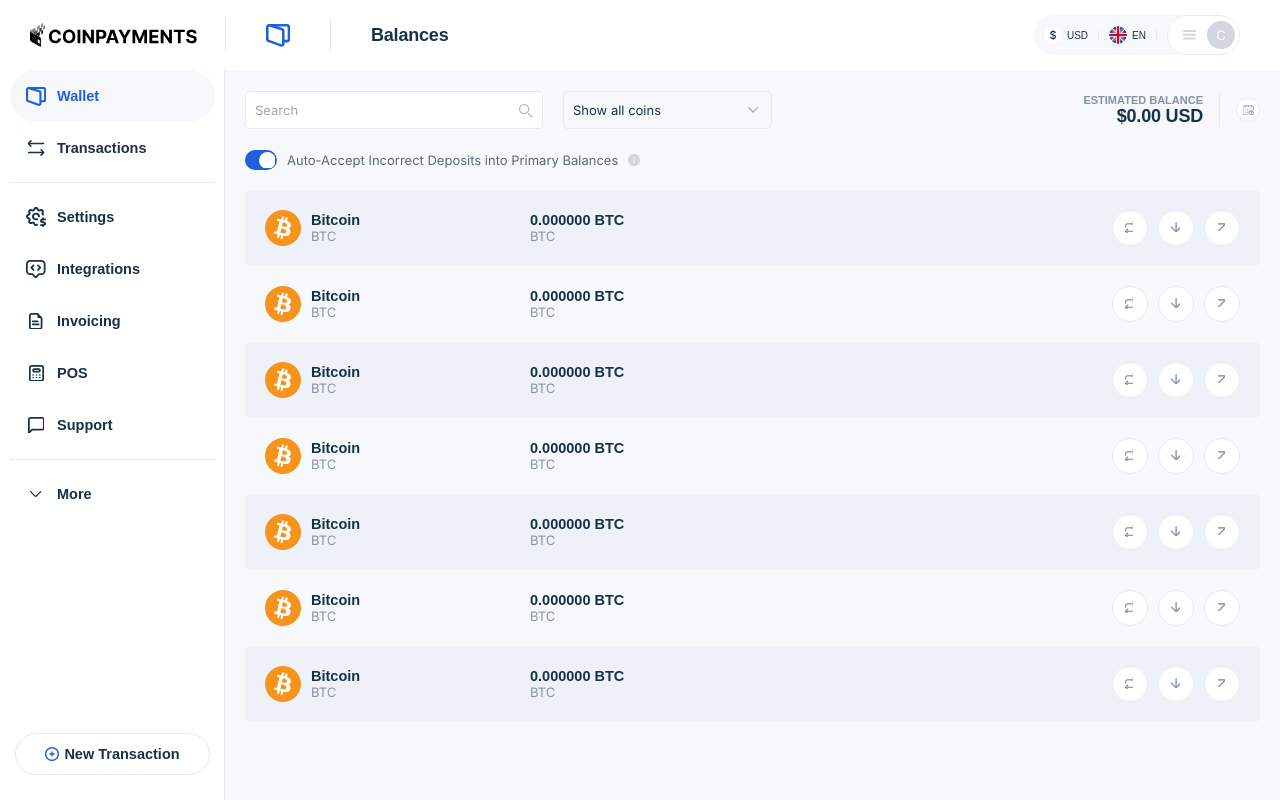
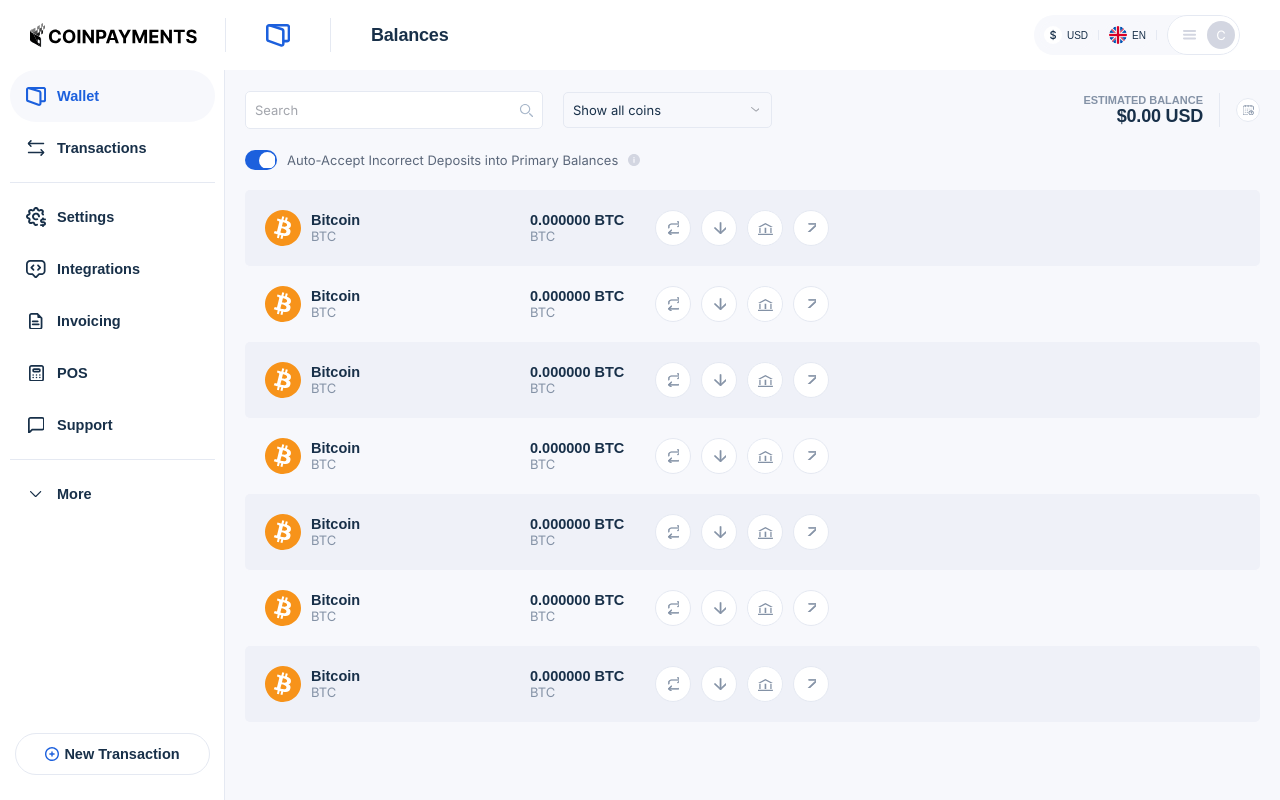
Before and after one commit to Bong27/Dashboard-CP, a React (Vite) app: page / in a window 1280 px wide. Built offline with nearby package versions, Linux system fonts and the light colour scheme.

Commit message:
feat: wallet rows — 4 action buttons (Convert/Receive/Bank Payout/Send) with hover tooltips from Figma node 685:8318

```diff
--- a/src/app/pages/WalletPage.tsx
+++ b/src/app/pages/WalletPage.tsx
@@ -1,132 +1,173 @@
 import { useState } from 'react';
 import svgPaths from '../../imports/Wallet-2/svg-tfchl2zu4w';
-import { WalletRowExpanded } from '../components/WalletRowExpanded';
+import imgBtcLogo from '../../imports/Wallet-2/7e6eebe580b2dba6f0a0b9b74d6ab1a4021a315d.png';
 
-// ─── Coin data ────────────────────────────────────────────────────────────────
+// ─── Types ────────────────────────────────────────────────────────────────────
+type CoinRow = { name: string; symbol: string; logo: React.ReactNode };
 
-interface CoinRow {
-  name: string;
-  symbol: string;
-  logo: React.ReactNode;
+// ─── Data ─────────────────────────────────────────────────────────────────────
+const BTC_LOGO = (
+  <div className="overflow-clip relative shrink-0 size-[36px]">
+    <div className="absolute inset-[0.09%_0%_0.09%]">
+      <svg className="absolute block inset-0 size-full" fill="none" preserveAspectRatio="none" viewBox="0 0 36 36.0072">
+        <path d={svgPaths.p3bb04e00} fill="#F7931A" />
+        <path d={svgPaths.p3f7e8e00} fill="white" />
+      </svg>
+    </div>
+  </div>
+);
+
+const COIN_ROWS: CoinRow[] = Array(7).fill(null).map(() => ({
+  name: 'Bitcoin', symbol: 'BTC', logo: BTC_LOGO,
+}));
+
+// ─── Action icon SVGs ─────────────────────────────────────────────────────────
+function ConvertSVG({ color }: { color: string }) {
+  return (
+    <div className="absolute inset-[9.27%_17.99%]">
+      <svg className="absolute block inset-0 size-full" fill="none" preserveAspectRatio="none" viewBox="0 0 8.96288 11.4047">
+        <path clipRule="evenodd" d={svgPaths.p28e65480} fill={color} fillRule="evenodd" />
+        <path clipRule="evenodd" d={svgPaths.p23d2c80}  fill={color} fillRule="evenodd" />
+        <path clipRule="evenodd" d={svgPaths.p8311e00}  fill={color} fillRule="evenodd" />
+        <path clipRule="evenodd" d={svgPaths.p3f77e80}  fill={color} fillRule="evenodd" />
+        <path clipRule="evenodd" d={svgPaths.p22c70000} fill={color} fillRule="evenodd" />
+        <path clipRule="evenodd" d={svgPaths.p3e540080} fill={color} fillRule="evenodd" />
+        <path clipRule="evenodd" d={svgPaths.pc43c680}  fill={color} fillRule="evenodd" />
+        <path clipRule="evenodd" d={svgPaths.p19eb8700} fill={color} fillRule="evenodd" />
+      </svg>
+    </div>
+  );
 }
 
-function BitcoinLogo() {
+function ReceiveSVG({ color }: { color: string }) {
   return (
-    <div className="relative shrink-0 size-[36px]">
-      <div className="absolute inset-[0_0.01%_0_0] overflow-clip">
-        <svg className="absolute block inset-0 size-full" fill="none" preserveAspectRatio="none" viewBox="0 0 35.9959 36">
-          <g>
-            <path d={svgPaths.p3bb04e00} fill="var(--fill-0, #F7931A)" />
-            <path d={svgPaths.p3f7e8e00} fill="var(--fill-0, white)" />
-          </g>
+    <div className="absolute inset-[11.82%_13.6%_11.83%_13.6%]">
+      <svg className="absolute block inset-0 size-full" fill="none" preserveAspectRatio="none" viewBox="0 0 10.1918 10.6899">
+        <path clipRule="evenodd" d={svgPaths.p2cad1000} fill={color} fillRule="evenodd" />
+        <path clipRule="evenodd" d={svgPaths.pcd29c00}  fill={color} fillRule="evenodd" />
+        <path clipRule="evenodd" d={svgPaths.p3eb1dc00} fill={color} fillRule="evenodd" />
+        <path clipRule="evenodd" d={svgPaths.p36f81900} fill={color} fillRule="evenodd" />
+        <path clipRule="evenodd" d={svgPaths.p39b6700}  fill={color} fillRule="evenodd" />
+      </svg>
+    </div>
+  );
+}
+
+function BankPayoutSVG({ color }: { color: string }) {
+  return (
+    <div className="absolute inset-[16.67%_4.17%_4.17%_8.33%]">
+      <svg className="absolute block inset-0 size-full" fill="none" preserveAspectRatio="none" viewBox="0 0 23 19">
+        <path fillRule="evenodd" clipRule="evenodd" d="M11.5 0L23 6H0L11.5 0ZM11.5 2.18L19.09 6H3.91L11.5 2.18Z" fill={color}/>
+        <path d="M2 7H4V15H2V7Z" fill={color}/>
+        <path d="M10.25 7H12.75V15H10.25V7Z" fill={color}/>
+        <path d="M19 7H21V15H19V7Z" fill={color}/>
+        <path d="M0 16H23V19H0V16Z" fill={color}/>
+      </svg>
+    </div>
+  );
+}
+
+function SendSVG({ color }: { color: string }) {
+  return (
+    <div className="absolute inset-[18.75%_24.1%_22.48%_20.59%]">
+      <svg className="absolute block inset-0 size-full" fill="none" preserveAspectRatio="none" viewBox="0 0 7.74361 8.22758">
+        <path clipRule="evenodd" d={svgPaths.p9eec080}  fill={color} fillRule="evenodd" />
+        <path clipRule="evenodd" d={svgPaths.p1255df80} fill={color} fillRule="evenodd" />
+        <path clipRule="evenodd" d={svgPaths.p2c049700} fill={color} fillRule="evenodd" />
+        <path clipRule="evenodd" d={svgPaths.p1bc13700} fill={color} fillRule="evenodd" />
+      </svg>
+    </div>
+  );
+}
+
+// ─── Tooltip ──────────────────────────────────────────────────────────────────
+function Tooltip({ label }: { label: string }) {
+  return (
+    <div className="absolute flex flex-col items-center pointer-events-none z-50"
+         style={{ bottom: 'calc(100% + 6px)', left: '50%', transform: 'translateX(-50%)' }}>
+      <div className="bg-black rounded-[5px] px-[10px] py-[10px] shrink-0">
+        <p className="font-['Inter:Medium',sans-serif] font-medium text-[11px] text-white whitespace-nowrap leading-none">
+          {label}
+        </p>
+      </div>
+      {/* Downward caret */}
+      <svg width="10" height="5" viewBox="0 0 10 5" fill="none" className="shrink-0">
+        <path d="M0 0L5 5L10 0H0Z" fill="black"/>
+      </svg>
+    </div>
+  );
+}
+
+// ─── Circle action button ─────────────────────────────────────────────────────
+type ActionDef = {
+  label: string;
+  renderIcon: (color: string) => React.ReactNode;
+};
+
+function ActionButton({ label, renderIcon }: ActionDef) {
+  const [hovered, setHovered] = useState(false);
+  const iconColor = hovered ? '#ffffff' : '#8492A6';
+
+  return (
+    <div
+      className="relative rounded-[100px] shrink-0 size-[36px] cursor-pointer"
+      style={{
+        background: hovered ? '#8492A6' : '#ffffff',
+        border: `1px solid ${hovered ? '#8492A6' : 'var(--cp-border-default)'}`,
+        transition: 'background 0.15s, border-color 0.15s',
+        overflow: 'visible',
+      }}
+      onMouseEnter={() => setHovered(true)}
+      onMouseLeave={() => setHovered(false)}
+    >
+      {/* Tooltip */}
+      {hovered && <Tooltip label={label} />}
+
+      {/* Icon */}
+      <div className="absolute inset-[calc(27.78%-0.44px)_calc(25%-0.5px)_calc(27.78%-0.44px)_calc(27.78%-0.44px)] overflow-clip">
+        {renderIcon(iconColor)}
+      </div>
+    </div>
+  );
+}
+
+const ACTIONS: ActionDef[] = [
+  { label: 'Convert',      renderIcon: (c) => <ConvertSVG     color={c} /> },
+  { label: 'Receive',      renderIcon: (c) => <ReceiveSVG     color={c} /> },
+  { label: 'Bank Payout',  renderIcon: (c) => <BankPayoutSVG  color={c} /> },
+  { label: 'Send',         renderIcon: (c) => <SendSVG        color={c} /> },
+];
+
+// ─── Misc icons ───────────────────────────────────────────────────────────────
+function SearchIcon() {
+  return (
+    <div className="overflow-clip relative shrink-0 size-[14px]">
+      <div className="-translate-y-1/2 absolute aspect-square left-0 right-0 top-1/2">
+        <svg className="absolute block inset-0 size-full" fill="none" preserveAspectRatio="none" viewBox="0 0 14 14">
+          <path clipRule="evenodd" d={svgPaths.p34a3fe00} fill="var(--cp-neutral-dark-blue)" fillRule="evenodd" />
+          <path clipRule="evenodd" d={svgPaths.p1aa08900} fill="var(--cp-neutral-dark-blue)" fillRule="evenodd" />
         </svg>
       </div>
     </div>
   );
 }
 
-const COIN_ROWS: CoinRow[] = [
-  { name: 'Bitcoin', symbol: 'BTC', logo: <BitcoinLogo /> },
-  { name: 'Bitcoin', symbol: 'BTC', logo: <BitcoinLogo /> },
-  { name: 'Bitcoin', symbol: 'BTC', logo: <BitcoinLogo /> },
-  { name: 'Bitcoin', symbol: 'BTC', logo: <BitcoinLogo /> },
-  { name: 'Bitcoin', symbol: 'BTC', logo: <BitcoinLogo /> },
-  { name: 'Bitcoin', symbol: 'BTC', logo: <BitcoinLogo /> },
-  { name: 'Bitcoin', symbol: 'BTC', logo: <BitcoinLogo /> },
-];
-
-// ─── Sub-components ───────────────────────────────────────────────────────────
-
-function SearchIcon() {
-  return (
-    <div className="relative shrink-0 size-[15px]">
-      <svg className="absolute block inset-0 size-full" fill="none" preserveAspectRatio="none" viewBox="0 0 15 15">
-        <g clipPath="url(#clip0_wallet_search)">
-          <path clipRule="evenodd" d={svgPaths.p34a3fe00} fill="var(--fill-0, #A8B7CA)" fillRule="evenodd" />
-          <path clipRule="evenodd" d={svgPaths.p1aa08900} fill="var(--fill-0, #A8B7CA)" fillRule="evenodd" />
-        </g>
-        <defs>
-          <clipPath id="clip0_wallet_search">
-            <rect fill="white" height="15" width="15" />
-          </clipPath>
-        </defs>
-      </svg>
-    </div>
-  );
-}
-
 function ChevronDown() {
   return (
-    <div className="overflow-clip relative shrink-0 size-[18px]">
-      <div className="absolute inset-[34.38%_21.88%]">
-        <svg className="absolute block inset-0 size-full" fill="none" preserveAspectRatio="none" viewBox="0 0 10.125 5.62498">
-          <path clipRule="evenodd" d={svgPaths.p3f5aa180} fill="var(--fill-0, #A2A5AC)" fillRule="evenodd" />
+    <div className="overflow-clip relative shrink-0 size-[14px]">
+      <div className="absolute inset-[32.14%_21.43%]">
+        <svg className="absolute block inset-0 size-full" fill="none" preserveAspectRatio="none" viewBox="0 0 8 6">
+          <path clipRule="evenodd" d={svgPaths.p3f5aa180} fill="var(--cp-text-quinary)" fillRule="evenodd" />
         </svg>
       </div>
     </div>
   );
 }
 
-function ConvertIcon() {
-  return (
-    <div className="overflow-clip relative shrink-0 size-[14px]">
-      <div className="absolute inset-[9.27%_17.99%]">
-        <svg className="absolute block inset-0 size-full" fill="none" preserveAspectRatio="none" viewBox="0 0 8.96288 11.4047">
-          <g>
-            <path clipRule="evenodd" d={svgPaths.p28e65480} fill="var(--fill-0, #8492A6)" fillRule="evenodd" />
-            <path clipRule="evenodd" d={svgPaths.p23d2c80} fill="var(--fill-0, #8492A6)" fillRule="evenodd" />
-            <path clipRule="evenodd" d={svgPaths.p8311e00} fill="var(--fill-0, #8492A6)" fillRule="evenodd" />
-            <path clipRule="evenodd" d={svgPaths.p3f77e80} fill="var(--fill-0, #8492A6)" fillRule="evenodd" />
-            <path clipRule="evenodd" d={svgPaths.p22c70000} fill="var(--fill-0, #8492A6)" fillRule="evenodd" />
-            <path clipRule="evenodd" d={svgPaths.p3e540080} fill="var(--fill-0, #8492A6)" fillRule="evenodd" />
-            <path clipRule="evenodd" d={svgPaths.pc43c680} fill="var(--fill-0, #8492A6)" fillRule="evenodd" />
-            <path clipRule="evenodd" d={svgPaths.p19eb8700} fill="var(--fill-0, #8492A6)" fillRule="evenodd" />
-          </g>
-        </svg>
-      </div>
-    </div>
-  );
-}
-
-function ReceiveIcon() {
-  return (
-    <div className="overflow-clip relative shrink-0 size-[14px]">
-      <div className="absolute inset-[11.82%_13.6%_11.83%_13.6%]">
-        <svg className="absolute block inset-0 size-full" fill="none" preserveAspectRatio="none" viewBox="0 0 10.1918 10.6899">
-          <g>
-            <path clipRule="evenodd" d={svgPaths.p2cad1000} fill="var(--fill-0, #8492A6)" fillRule="evenodd" />
-            <path clipRule="evenodd" d={svgPaths.pcd29c00} fill="var(--fill-0, #8492A6)" fillRule="evenodd" />
-            <path clipRule="evenodd" d={svgPaths.p3eb1dc00} fill="var(--fill-0, #8492A6)" fillRule="evenodd" />
-            <path clipRule="evenodd" d={svgPaths.p36f81900} fill="var(--fill-0, #8492A6)" fillRule="evenodd" />
-            <path clipRule="evenodd" d={svgPaths.p39b6700} fill="var(--fill-0, #8492A6)" fillRule="evenodd" />
-          </g>
-        </svg>
-      </div>
-    </div>
-  );
-}
-
-function SendIcon() {
-  return (
-    <div className="overflow-clip relative shrink-0 size-[14px]">
-      <div className="absolute inset-[18.75%_24.1%_22.48%_20.59%]">
-        <svg className="absolute block inset-0 size-full" fill="none" preserveAspectRatio="none" viewBox="0 0 7.74361 8.22758">
-          <g>
-            <path clipRule="evenodd" d={svgPaths.p9eec080} fill="var(--fill-0, #8492A6)" fillRule="evenodd" />
-            <path clipRule="evenodd" d={svgPaths.p1255df80} fill="var(--fill-0, #8492A6)" fillRule="evenodd" />
-            <path clipRule="evenodd" d={svgPaths.p2c049700} fill="var(--fill-0, #8492A6)" fillRule="evenodd" />
-            <path clipRule="evenodd" d={svgPaths.p1bc13700} fill="var(--fill-0, #8492A6)" fillRule="evenodd" />
-          </g>
-        </svg>
-      </div>
-    </div>
-  );
-}
-
+// ─── Top controls ─────────────────────────────────────────────────────────────
 function TopControls() {
   return (
     <div className="content-stretch flex h-[40px] items-center justify-between relative shrink-0 w-full">
-      {/* Search + Filter */}
       <div className="content-stretch flex gap-[20px] h-full items-center relative shrink-0">
         <div className="bg-white h-[38px] relative rounded-[5px] shrink-0 w-[298px]">
           <div className="content-stretch flex items-center justify-between overflow-clip p-[10px] relative rounded-[inherit] size-full">
@@ -143,8 +184,6 @@ function TopControls() {
           <div aria-hidden="true" className="absolute border border-[var(--cp-border-default)] border-solid inset-0 pointer-events-none rounded-[5px]" />
         </div>
       </div>
-
-      {/* Estimated Balance */}
       <div className="content-stretch flex gap-[16px] h-full items-center relative shrink-0">
         <div className="content-stretch flex flex-col font-['Inter:Semi_Bold',sans-serif] font-semibold items-end leading-[normal] not-italic relative shrink-0 w-[118px] whitespace-nowrap">
           <p className="relative shrink-0 text-[var(--cp-text-tertiary)] text-[11px] uppercase">ESTIMATED BALANCE</p>
@@ -156,7 +195,7 @@ function TopControls() {
             <div className="absolute bottom-[27.78%] left-[27.78%] overflow-clip right-1/4 top-[27.78%]">
               <div className="absolute inset-[3.12%_0.05%_0.05%_4.5%]">
                 <svg className="absolute block inset-0 size-full" fill="none" preserveAspectRatio="none" viewBox="0 0 10.8177 10.3289">
-                  <path clipRule="evenodd" d={svgPaths.p26277800} fill="var(--fill-0, #8492A6)" fillRule="evenodd" />
+                  <path clipRule="evenodd" d={svgPaths.p26277800} fill="var(--cp-text-tertiary)" fillRule="evenodd" />
                 </svg>
               </div>
             </div>
@@ -168,6 +207,7 @@ function TopControls() {
   );
 }
 
+// ─── Toggle switch ────────────────────────────────────────────────────────────
 function SwitchBalances() {
   return (
     <div className="content-stretch flex gap-[10px] items-center relative shrink-0">
@@ -175,7 +215,7 @@ function SwitchBalances() {
         <div className="absolute bg-[var(--cp-brand-primary)] inset-0 rounded-[50px]" />
         <div className="absolute inset-[7.69%_4.76%_7.7%_42.86%]">
           <svg className="absolute block inset-0 size-full" fill="none" preserveAspectRatio="none" viewBox="0 0 16.7619 16.9231">
-            <ellipse cx="8.38095" cy="8.46154" fill="var(--fill-0, white)" rx="8.38095" ry="8.46154" />
+            <ellipse cx="8.38095" cy="8.46154" fill="white" rx="8.38095" ry="8.46154" />
           </svg>
         </div>
       </button>
@@ -185,7 +225,7 @@ function SwitchBalances() {
       <div className="overflow-clip relative shrink-0 size-[12px]">
         <div className="-translate-y-1/2 absolute aspect-[16/16] left-0 right-0 top-1/2">
           <svg className="absolute block inset-0 size-full" fill="none" preserveAspectRatio="none" viewBox="0 0 12 12">
-            <path clipRule="evenodd" d={svgPaths.p2df82080} fill="var(--fill-0, #D3D6E1)" fillRule="evenodd" />
+            <path clipRule="evenodd" d={svgPaths.p2df82080} fill="var(--cp-text-quaternary)" fillRule="evenodd" />
           </svg>
         </div>
       </div>
@@ -193,10 +233,10 @@ function SwitchBalances() {
   );
 }
 
+// ─── Coin rows ────────────────────────────────────────────────────────────────
 function CoinRowCollapsed({ coin }: { coin: CoinRow }) {
   return (
     <div className="content-stretch flex flex-[1_0_0] items-center justify-between min-w-px relative">
-      {/* Coin + value */}
       <div className="content-stretch flex items-center justify-between relative shrink-0 w-[390px]">
         <div className="content-stretch flex gap-[10px] items-center relative shrink-0">
           {coin.logo}
@@ -212,21 +252,10 @@ function CoinRowCollapsed({ coin }: { coin: CoinRow }) {
           </div>
         </div>
       </div>
-      {/* Icon-only action buttons */}
-      <div className="content-stretch flex gap-[10px] items-start relative shrink-0">
-        {[
-          { label: 'Convert', icon: <ConvertIcon /> },
-          { label: 'Receive', icon: <ReceiveIcon /> },
-          { label: 'Send', icon: <SendIcon /> },
-        ].map(({ label, icon }) => (
-          <div key={label} className="bg-white relative rounded-[100px] shrink-0 size-[36px]">
-            <div className="overflow-clip relative rounded-[inherit] size-full">
-              <div className="absolute bottom-[27.78%] left-[27.78%] overflow-clip right-1/4 top-[27.78%]">
-                {icon}
-              </div>
-            </div>
-            <div aria-hidden="true" className="absolute border border-[var(--cp-border-default)] border-solid inset-0 pointer-events-none rounded-[100px]" />
-          </div>
+      {/* Action buttons */}
+      <div className="content-stretch flex gap-[10px] items-center relative shrink-0" style={{ overflow: 'visible' }}>
+        {ACTIONS.map((action) => (
+          <ActionButton key={action.label} {...action} />
         ))}
       </div>
     </div>
@@ -246,16 +275,14 @@ function CoinRowExpanded({ coin }: { coin: CoinRow }) {
         </div>
       </div>
       {/* Labelled action buttons */}
-      <div className="content-stretch flex gap-[10px] items-start relative shrink-0">
-        {[
-          { label: 'Convert', icon: <ConvertIcon /> },
-          { label: 'Receive', icon: <ReceiveIcon /> },
-          { label: 'Send', icon: <SendIcon /> },
-        ].map(({ label, icon }) => (
-          <div key={label} className="bg-white h-[36px] relative rounded-[100px] shrink-0">
+      <div className="content-stretch flex gap-[10px] items-center relative shrink-0">
+        {ACTIONS.map(({ label, renderIcon }) => (
+          <div key={label} className="bg-white h-[36px] relative rounded-[100px] shrink-0 cursor-pointer hover:bg-[var(--cp-bg-2)] transition-colors">
             <div className="content-stretch flex gap-[10px] items-center justify-center overflow-clip px-[20px] relative rounded-[inherit] size-full">
               <p className="font-['Inter:Medium',sans-serif] font-medium leading-[normal] not-italic relative shrink-0 text-[var(--cp-text-primary)] text-[13px] text-center whitespace-nowrap">{label}</p>
-              {icon}
+              <div className="relative size-[14px]">
+                {renderIcon('var(--cp-text-tertiary)')}
+              </div>
             </div>
             <div aria-hidden="true" className="absolute border border-[var(--cp-border-default)] border-solid inset-0 pointer-events-none rounded-[100px]" />
           </div>
@@ -265,9 +292,9 @@ function CoinRowExpanded({ coin }: { coin: CoinRow }) {
   );
 }
 
+// ─── Wallet list ──────────────────────────────────────────────────────────────
 function WalletList() {
   const [expandedRow, setExpandedRow] = useState<number | null>(null);
-
   const rowBgs = ['bg-[var(--cp-bg-2)]', 'bg-[var(--cp-bg-1)]'];
 
   return (
@@ -278,23 +305,22 @@ function WalletList() {
           <div
             key={index}
             className={`${isExpanded ? 'bg-white' : rowBgs[index % 2]} ${isExpanded ? 'min-h-[76px]' : 'h-[76px]'} relative rounded-[5px] shrink-0 w-full transition-all duration-300 ${isExpanded ? 'mb-[10px]' : ''} ${!isExpanded ? 'cursor-pointer hover:bg-[var(--cp-border-default)]' : ''}`}
+            style={{ overflow: isExpanded ? 'visible' : 'hidden' }}
+            onClick={() => !isExpanded && setExpandedRow(index)}
           >
-            <div className={`flex flex-col ${isExpanded ? '' : 'size-full'}`}>
-              <div
-                className={`flex flex-row items-center ${isExpanded ? 'border-b border-[var(--cp-border-default)]' : 'size-full'} cursor-pointer`}
-                onClick={() => setExpandedRow(isExpanded ? null : index)}
-              >
-                <div className={`content-stretch flex items-center ${isExpanded ? 'justify-between' : 'justify-center'} p-[20px] relative ${isExpanded ? 'w-full' : 'size-full'}`}>
-                  {isExpanded
-                    ? <CoinRowExpanded coin={coin} />
-                    : <CoinRowCollapsed coin={coin} />
-                  }
-                </div>
-              </div>
-              {isExpanded && (
-                <div className="px-[20px] pb-[20px]" onClick={(e) => e.stopPropagation()}>
-                  <WalletRowExpanded coinName={coin.name} coinSymbol={coin.symbol} />
-                </div>
+            <div className="content-stretch flex flex-col items-start px-[20px] py-[18px] relative size-full gap-[10px]">
+              {isExpanded ? (
+                <>
+                  <CoinRowExpanded coin={coin} />
+                  <div className="w-full border-t border-[var(--cp-border-default)]" />
+                  <div className="w-full">
+                    <p className="text-[13px] text-[var(--cp-text-tertiary)] font-['Inter:Regular',sans-serif] font-normal cursor-pointer" onClick={() => setExpandedRow(null)}>
+                      ↑ Collapse
+                    </p>
+                  </div>
+                </>
+              ) : (
+                <CoinRowCollapsed coin={coin} />
               )}
             </div>
           </div>
@@ -305,19 +331,12 @@ function WalletList() {
 }
 
 // ─── Page ─────────────────────────────────────────────────────────────────────
-
 export default function WalletPage() {
   return (
-    <div className="bg-[var(--cp-bg-1)] content-stretch flex flex-col items-start relative size-full">
-      <div className="overflow-clip rounded-[inherit] size-full">
-        <div className="content-stretch flex flex-col items-start p-[20px] relative size-full">
-          <div className="content-stretch flex flex-col gap-[20px] items-start relative w-full">
-            <TopControls />
-            <SwitchBalances />
-            <WalletList />
-          </div>
-        </div>
-      </div>
+    <div className="content-stretch flex flex-col gap-[20px] items-start p-[20px] relative w-full">
+      <TopControls />
+      <SwitchBalances />
+      <WalletList />
     </div>
   );
 }
```
